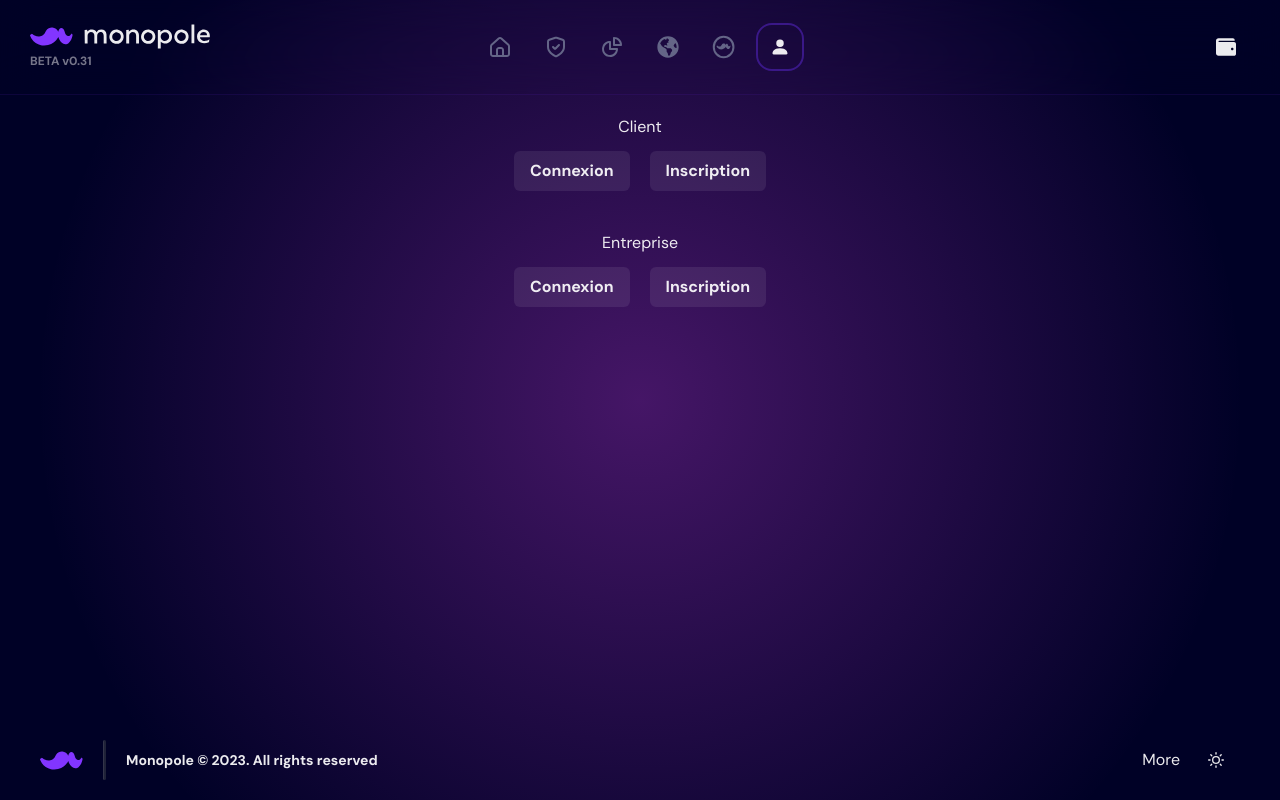
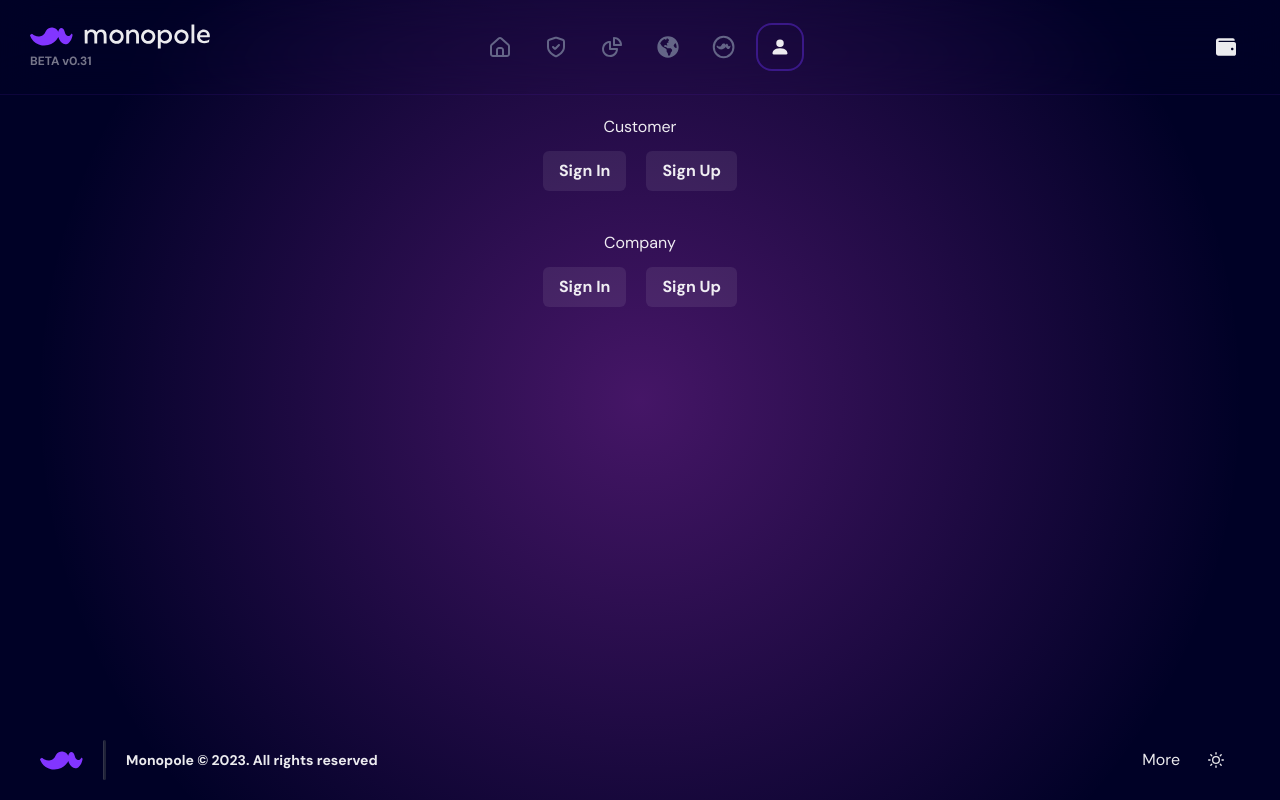
Before and after one commit to Monopole-network/hackathon-3, a Next.js app: page /dashboard in a window 1280 px wide. Built offline with nearby package versions, Linux system fonts and the light colour scheme.

Commit message:
Translation

```diff
--- a/components/LoginForm.tsx
+++ b/components/LoginForm.tsx
@@ -35,7 +35,7 @@ const LoginForm: React.FC<LoginFormProps> = ({ onLogin }) => {
     return (
         <form onSubmit={handleSubmit}>
             <FormControl>
-                <FormLabel>Adresse mail</FormLabel>
+                <FormLabel>Mail</FormLabel>
                 <Input type='email'
                     id="email"
                     name="email"
@@ -44,7 +44,7 @@ const LoginForm: React.FC<LoginFormProps> = ({ onLogin }) => {
                     required/>
             </FormControl>
             <FormControl>
-                <FormLabel>Mot de passe</FormLabel>
+                <FormLabel>Password</FormLabel>
                 <Input type="password"
                     id="password"
                     name="password"
@@ -52,7 +52,7 @@ const LoginForm: React.FC<LoginFormProps> = ({ onLogin }) => {
                     onChange={handleChange}
                     required/>
             </FormControl>
-            <Button my="4" w="100%" type="submit" colorScheme='purple'>Se connecter</Button>
+            <Button my="4" w="100%" type="submit" colorScheme='purple'>Sign In</Button>
         </form>
     );
 };
--- a/components/RegistrationForm.tsx
+++ b/components/RegistrationForm.tsx
@@ -49,7 +49,7 @@ const RegistrationForm: React.FC = () => {
     return (
         <form onSubmit={handleSubmit}>
             <FormControl>
-                <FormLabel>Nom</FormLabel>
+                <FormLabel>Name</FormLabel>
                 <Input
                     type="text"
                     id="companyName"
@@ -71,7 +71,7 @@ const RegistrationForm: React.FC = () => {
                 />
             </FormControl>
             <FormControl>
-                <FormLabel>Adresse mail</FormLabel>
+                <FormLabel>Mail</FormLabel>
                 <Input
                     type="email"
                     id="email"
@@ -82,7 +82,7 @@ const RegistrationForm: React.FC = () => {
                 />
             </FormControl>
             <FormControl>
-                <FormLabel>Mot de passe</FormLabel>
+                <FormLabel>Password</FormLabel>
                 <Input
                     type="password"
                     id="password"
@@ -92,7 +92,7 @@ const RegistrationForm: React.FC = () => {
                     required
                 />
             </FormControl>
-            <Button my="4" w="100%" type="submit" colorScheme='purple'>S'inscrire</Button>
+            <Button my="4" w="100%" type="submit" colorScheme='purple'>Sign Up</Button>
             {errorMessage && <p>{errorMessage}</p>}
         </form>
     );
--- a/pages/dashboard.tsx
+++ b/pages/dashboard.tsx
@@ -4,6 +4,8 @@ import LoginForm from '../components/LoginForm';
 import { Box, Button, ButtonGroup, CloseButton, Flex, Heading, Icon, Image, Stack, Text } from '@chakra-ui/react';
 import { ArrowForwardIcon, CheckIcon, EditIcon } from '@chakra-ui/icons';
 import { FaCreditCard, FaShieldAlt, FaTrash } from 'react-icons/fa';
+import { useRouter } from 'next/router';
+
 
 const Dashboard: React.FC = () => {
   const [connected, setConnected] = useState<boolean>(false);
@@ -13,6 +15,8 @@ const Dashboard: React.FC = () => {
   const [firstWallet, setFirstWallet] = useState<boolean>(false);
   const [secondWallet, setSecondWallet] = useState<boolean>(false);
   const [accountBank, setAccountBank] = useState<boolean>(false);
+
+  const router = useRouter();
 
   const handleLogout = () => {
     localStorage.removeItem('currentAccount');
@@ -99,17 +103,17 @@ const Dashboard: React.FC = () => {
               <>
                 <Box textAlign="center" display="flex" gap={10} flexDirection="column">
                   <Box display="flex" mx="auto" flexDirection="column" gap={3}>
-                    <h2>Client</h2>
+                    <h2>Customer</h2>
                     <Box display="flex" gap={5} mx="auto">
-                      <Button>Connexion</Button>
-                      <Button>Inscription</Button>
+                      <Button>Sign In</Button>
+                      <Button>Sign Up</Button>
                     </Box>
                   </Box>
                   <Box display="flex" mx="auto" flexDirection="column" gap={3}>
-                    <h2>Entreprise</h2>
+                    <h2>Company</h2>
                     <Box display="flex" gap={5} mx="auto">
-                      <Button onClick={handleLoginClick}>Connexion</Button>
-                      <Button onClick={handleRegistrationClick}>Inscription</Button>
+                      <Button onClick={handleLoginClick}>Sign In</Button>
+                      <Button onClick={handleRegistrationClick}>Sign Up</Button>
                     </Box>
                   </Box>
                 </Box>
@@ -218,16 +222,17 @@ const Dashboard: React.FC = () => {
                     </Box>
                   )}
                   {!firstWallet && (
-                    <Button onClick={handleFirstWalletClick} display="inline-flex" width="max-content" colorScheme='purple'>Lier mon wallet à l'entreprise</Button>
+                    <Button onClick={handleFirstWalletClick} display="inline-flex" width="max-content" colorScheme='purple'>Link my wallet to the company</Button>
                   )}
                   {!accountBank && (
-                    <Button onClick={handleAccountBankClick} display="inline-flex" width="max-content" colorScheme='purple'>Lier un compte bancaire à l'entreprise</Button>
+                    <Button onClick={handleAccountBankClick} display="inline-flex" width="max-content" colorScheme='purple'> Link a bank account to the company</Button>
                   )}
                 </Box>
               </Box>
             </Box>
             <Box>
-              <Heading my={8}>Mes projets</Heading>
+              <Heading my={8}>My projects</Heading>
+              <Button onClick={() => router.push('./create_project') } display="inline-flex" width="max-content" colorScheme='purple'>Create a project</Button>
               {/* afficher les projets qui appartiennent à l'entreprise */}
               {/* si pas de projet, bouton pour en créer un */}
             </Box>
```
Also changed, not shown: pages/create_project.tsx (+44 -41 lines).
